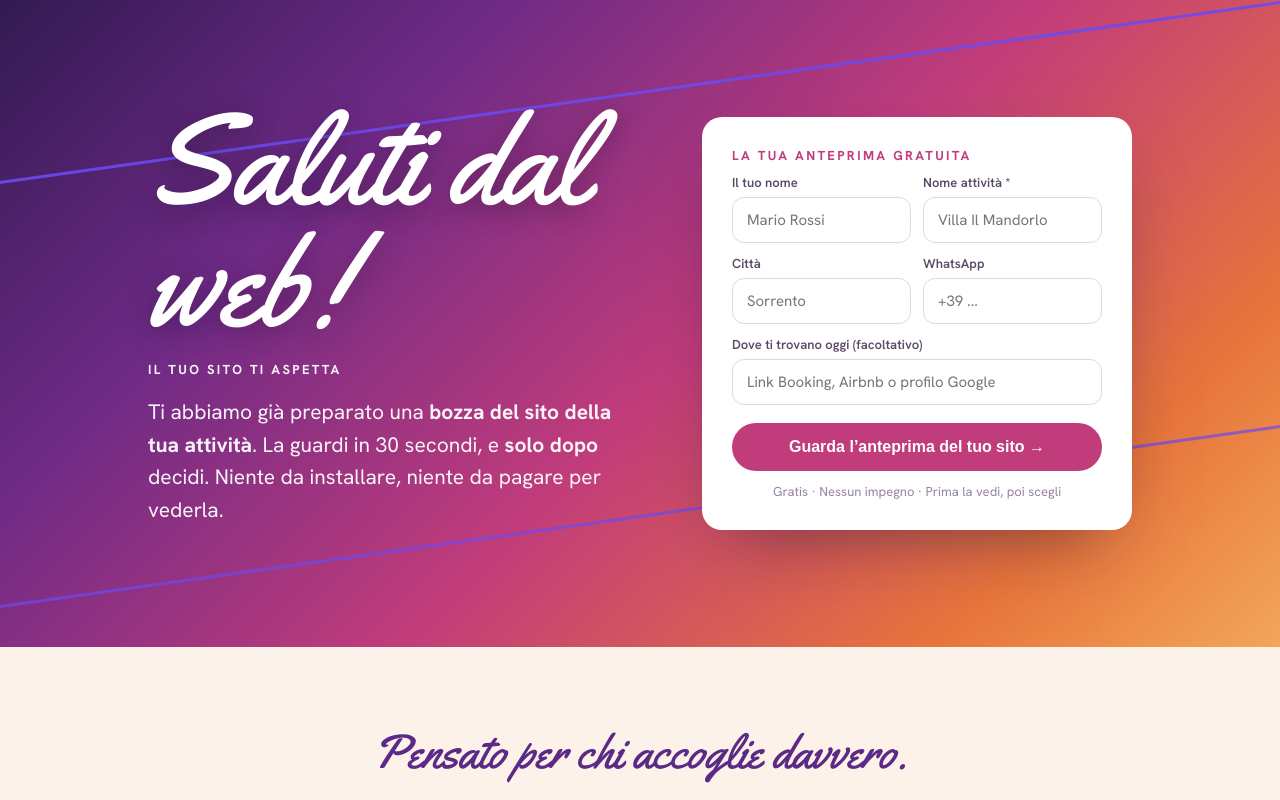
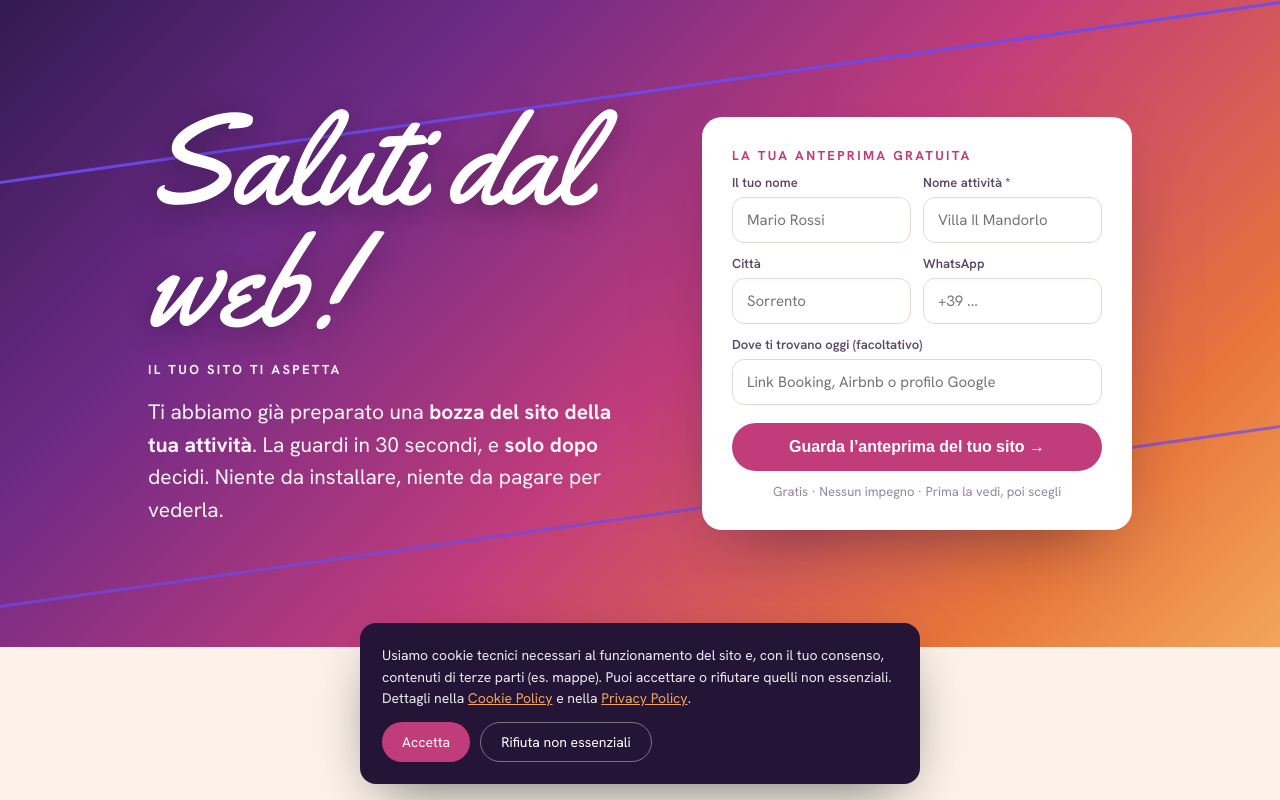
Before and after one commit to OniCodeSan/home, a Next.js app: page / in a window 1280 px wide. Shown: the top 800 px of the page. Built offline with nearby package versions, Linux system fonts and the light colour scheme; no server answers.

Commit message:
Modulo cookie: banner consenso globale + pagine Privacy Policy e Cookie Policy (template IT) + link nel footer

```diff
--- a/src/app/layout.tsx
+++ b/src/app/layout.tsx
@@ -1,6 +1,7 @@
 import React from 'react';
 import type { Metadata } from 'next';
 import { GOOGLE_FONTS_HREF } from '@/schemes/fonts';
+import { CookieBanner } from '@/components/CookieBanner';
 
 export const metadata: Metadata = {
   title: 'Saluti dal web',
@@ -44,6 +45,7 @@ export default function RootLayout({ children }: { children: React.ReactNode })
         }}
       >
         {children}
+        <CookieBanner />
       </body>
     </html>
   );
--- a/src/app/page.tsx
+++ b/src/app/page.tsx
@@ -210,7 +210,12 @@ export default function Landing() {
 
       <footer style={{ background: C.ink, color: 'rgba(255,255,255,.75)', textAlign: 'center', padding: '28px 20px' }}>
         <span style={{ fontFamily: script, fontSize: 26, color: '#fff' }}>Saluti dal web</span>
-        <p style={{ margin: '6px 0 0', fontSize: 14 }}>Il tuo sito, pronto da guardare.</p>
+        <p style={{ margin: '6px 0 10px', fontSize: 14 }}>Il tuo sito, pronto da guardare.</p>
+        <p style={{ margin: 0, fontSize: 13 }}>
+          <a href="/privacy" style={{ color: '#F2A65A' }}>Privacy Policy</a>
+          <span style={{ opacity: 0.5, margin: '0 8px' }}>·</span>
+          <a href="/cookie-policy" style={{ color: '#F2A65A' }}>Cookie Policy</a>
+        </p>
       </footer>
     </main>
   );
--- /dev/null
+++ b/src/components/CookieBanner.tsx
@@ -0,0 +1,58 @@
+'use client';
+
+import React, { useEffect, useState } from 'react';
+
+const KEY = 'sdw_cookie_consent'; // 'accepted' | 'rejected'
+
+export function CookieBanner() {
+  const [show, setShow] = useState(false);
+
+  useEffect(() => {
+    try {
+      if (!localStorage.getItem(KEY)) setShow(true);
+    } catch {
+      setShow(true);
+    }
+  }, []);
+
+  function choose(value: 'accepted' | 'rejected') {
+    try { localStorage.setItem(KEY, value); } catch {}
+    setShow(false);
+  }
+
+  if (!show) return null;
+
+  return (
+    <div
+      role="dialog"
+      aria-label="Consenso cookie"
+      style={{
+        position: 'fixed', left: 16, right: 16, bottom: 16, zIndex: 2000,
+        maxWidth: 560, margin: '0 auto',
+        background: '#241436', color: '#fff', borderRadius: 16,
+        boxShadow: '0 20px 60px -20px rgba(0,0,0,.6)',
+        padding: 'clamp(16px,3vw,22px)',
+        fontFamily: "'Hanken Grotesk', system-ui, sans-serif",
+      }}
+    >
+      <p style={{ margin: '0 0 12px', fontSize: 14, lineHeight: 1.55, color: 'rgba(255,255,255,.92)' }}>
+        Usiamo cookie tecnici necessari al funzionamento del sito e, con il tuo consenso, contenuti di terze parti
+        (es. mappe). Puoi accettare o rifiutare quelli non essenziali. Dettagli nella{' '}
+        <a href="/cookie-policy" style={{ color: '#F2A65A', textDecoration: 'underline' }}>Cookie Policy</a> e nella{' '}
+        <a href="/privacy" style={{ color: '#F2A65A', textDecoration: 'underline' }}>Privacy Policy</a>.
+      </p>
+      <div style={{ display: 'flex', gap: 10, flexWrap: 'wrap' }}>
+        <button type="button" onClick={() => choose('accepted')}
+          style={{ background: '#C13C7B', color: '#fff', border: 'none', borderRadius: 999, padding: '10px 20px', fontWeight: 700, cursor: 'pointer', font: 'inherit', fontSize: 14 }}>
+          Accetta
+        </button>
+        <button type="button" onClick={() => choose('rejected')}
+          style={{ background: 'transparent', color: '#fff', border: '1px solid rgba(255,255,255,.4)', borderRadius: 999, padding: '10px 20px', fontWeight: 600, cursor: 'pointer', font: 'inherit', fontSize: 14 }}>
+          Rifiuta non essenziali
+        </button>
+      </div>
+    </div>
+  );
+}
+
+export default CookieBanner;
```
Also changed, not shown: src/app/cookie-policy/page.tsx (added, +46 -0 lines), src/app/privacy/page.tsx (added, +53 -0 lines).
